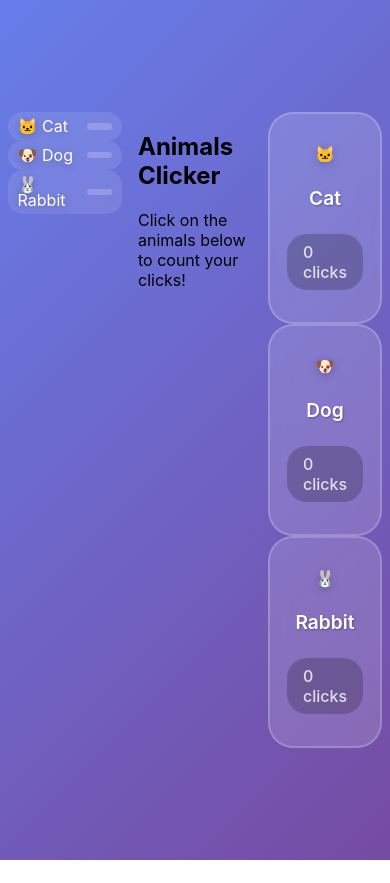
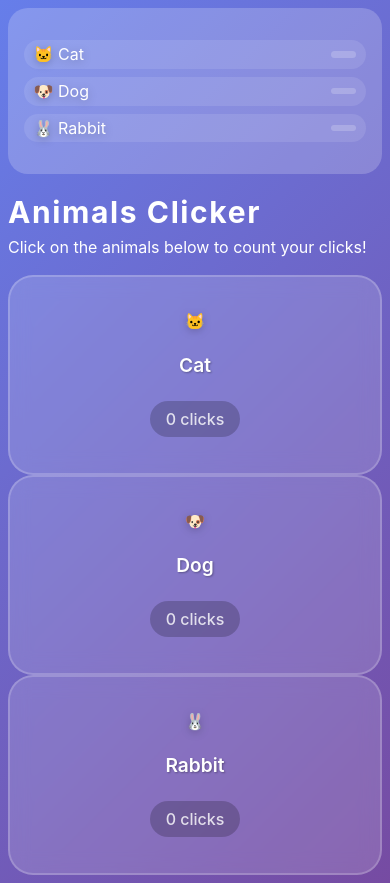
Before and after one commit to SinRas/animals-clicker, a React (Create React App) app: page / in a window 390 px wide. Before the commit the page ends 860 px from the top, so only its background shows below. Built offline with nearby package versions, Linux system fonts and the light colour scheme; no server answers; the HTML template or start-up script is replaced by a standard one.

Commit message:
Created mobile first design for animals.click

```diff
--- a/src/App.css
+++ b/src/App.css
@@ -5,3 +5,60 @@ main {
   min-height: 100dvh;
   place-content: center;
 }
+.global-stats,
+.app-content,
+.local-stats {
+  grid-column: span 3; /* Full width for mobile */
+}
+
+.global-stats {
+  display: flex;
+  flex-direction: column;
+  gap: 0.5rem;
+  justify-content: end;
+  place-content: end;
+  padding: 2rem 1rem;
+  border-radius: 20px;
+  background: rgba(255, 255, 255, 0.2);
+}
+/* End of Website Section. */
+.app-content > * {
+  color: white;
+}
+.app-content h1 {
+  margin: 0rem;
+  padding: 0rem;
+  font-size: 1.875rem; /* 30px */
+  line-height: 1.5; /* 36px */
+  letter-spacing: 0.1rem;
+}
+.app-content p {
+  margin: 0rem;
+  padding: 0rem;
+  font-size: 1rem; /* 48px */
+  line-height: 1.5;
+}
+/* End of Website Section. */
+.local-stats {
+  display: grid;
+  gap: 1rem;
+  width: 100%;
+}
+/* End of Website Section. */
+/* Find Animal Icon Inside Animal Icon CSS. */
+
+@media (min-width: 768px) {
+  main {
+    max-width: 70%;
+    margin: 0rem auto;
+  }
+  .global-stats {
+    grid-column-start: 3;
+  }
+  .app-content {
+    grid-column: span 3;
+  }
+  .local-stats {
+    grid-template-columns: repeat(3, minmax(0, 1fr));
+  }
+}
```
